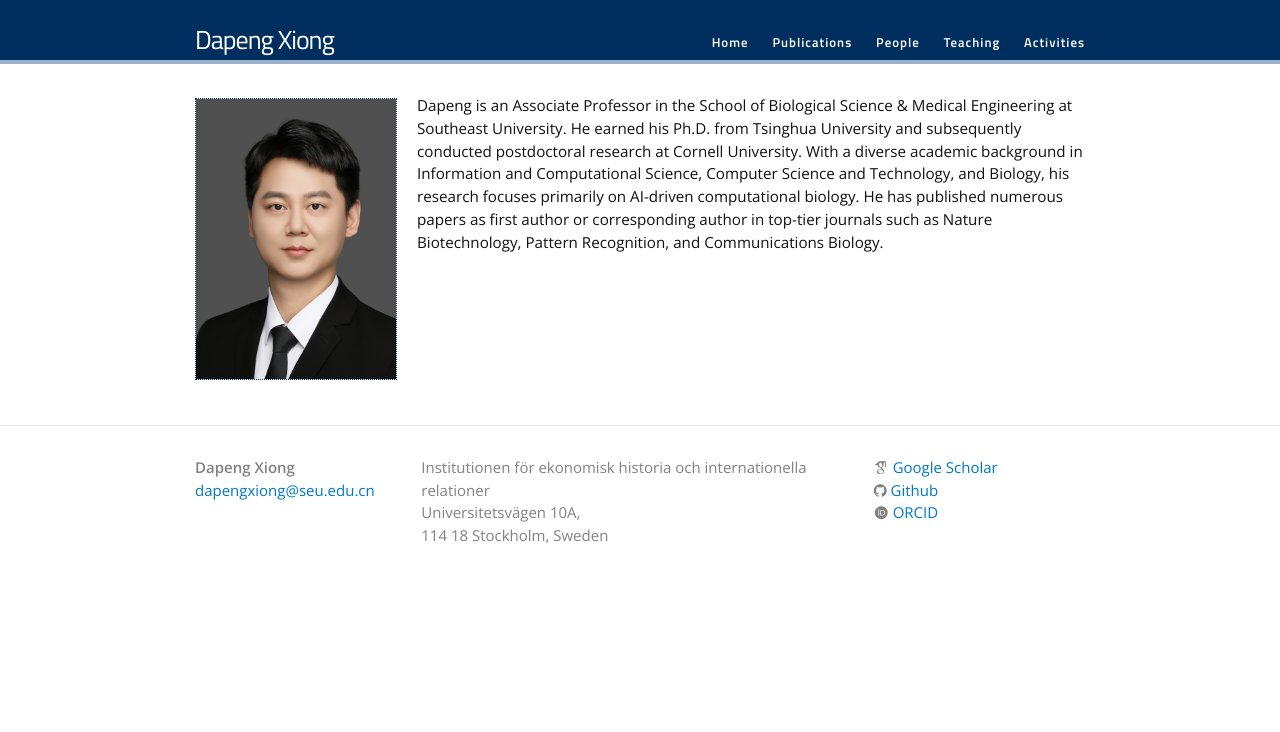
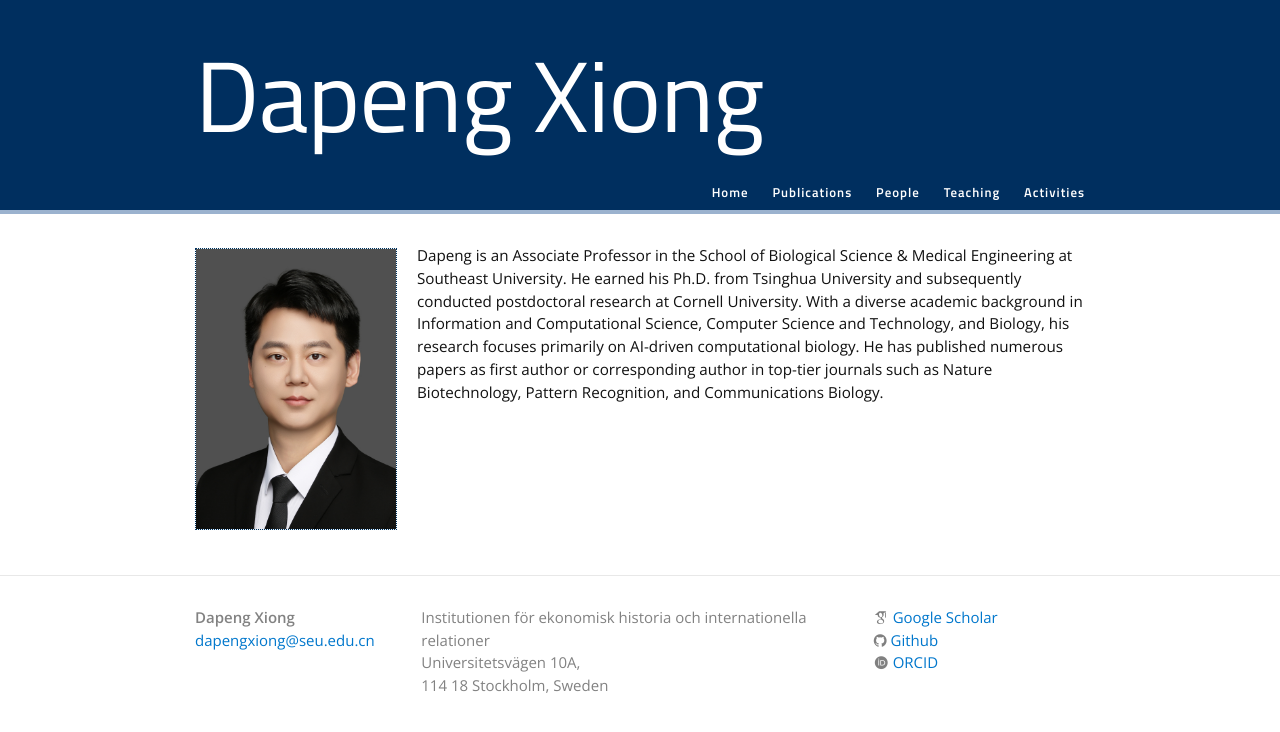
Before and after one commit to dapeng-xiong/dapeng-xiong.github.io, a Jekyll site: the page built from index.html, in a window 1280 px wide. Shown: the top 732 px of the page. Built offline with Jekyll 4.4.1, drawn with Linux system fonts in a browser that asks for light colours; nearby versions of some CDN libraries; some web fonts are replaced.

Commit message:
Update _header.scss

```diff
--- a/_sass/_header.scss
+++ b/_sass/_header.scss
@@ -33,9 +33,10 @@
 }
 
 .site-title {
-    font-size: 26px;
-/* 		margin-top: 15px;
+/*	font-size: 26px;
+	margin-top: 15px;
     line-height: 40px; */
+	font-size: 100px;
     letter-spacing: -1px;
     margin-bottom: 0;
     float: left;
```
